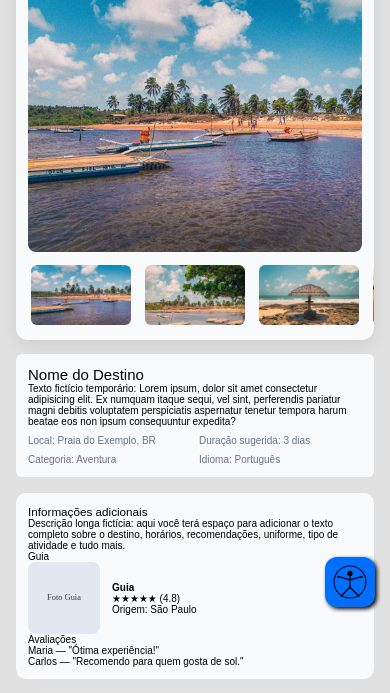
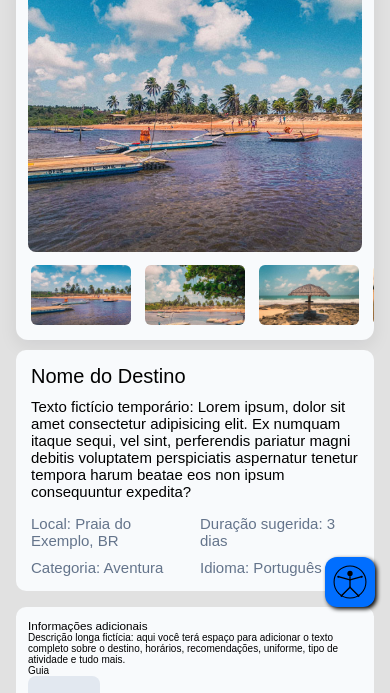
Before and after one commit to RAFAX-7/RR-Turismos, a plain HTML site: page agendar.html in a window 390 px wide. Shown: the part 147-840 px from the top of the page. Drawn offline with nearby package versions, Linux system fonts and the light colour scheme.

Commit message:
Começando estilizar card com nome do destino

```diff
--- a/agendar.html
+++ b/agendar.html
@@ -77,7 +77,7 @@
                 </div>
             </div>
 
-            <article class="info">
+            <article class="info-destino">
                 <h2 id="title">Nome do Destino</h2>
                 <p id="shortDesc">Texto fictício temporário: Lorem ipsum, dolor sit amet consectetur adipisicing elit.
                     Ex numquam itaque sequi, vel sint, perferendis pariatur magni debitis voluptatem perspiciatis
--- a/style/script.js
+++ b/style/script.js
@@ -748,7 +748,6 @@ if (window.location.pathname.endsWith("agendar.html")) {
         // Atualiza automaticamente ao carregar
         updatePrice();
 
-        // === MAPA DE ASSENTOS DO ÔNIBUS ===
         (function createBusLayout() {
             busMap.innerHTML = ''; // Limpa o mapa antes de gerar
 
@@ -817,8 +816,8 @@ if (window.location.pathname.endsWith("agendar.html")) {
             // Função que define quantos assentos podem ser escolhidos
             function maxSeatsAllowed() {
                 const people = Number(peopleEl.value) || 1;
-                // A cada 2 pessoas, 1 assento adicional (ex: 1-2→1, 3-4→2, 5-6→3, etc.)
-                return Math.ceil(people / 2);
+                // Agora: 1 pessoa = 1 assento, 2 pessoas = 2 assentos, etc.
+                return people;
             }
 
             // Atualiza o texto de assentos selecionados
@@ -851,7 +850,7 @@ if (window.location.pathname.endsWith("agendar.html")) {
                         selectedSeats.push(seatLabel);
                         el.classList.add('selected');
                     } else {
-                        alert(`Você pode selecionar no máximo ${maxSeats} assento(s) para ${peopleEl.value} pessoa(s).`);
+                        alert(`Você pode selecionar no máximo ${maxSeats} assento(s) para ${peopleEl.value} passagem(ns).`);
                     }
                 }
 
--- a/style/style.css
+++ b/style/style.css
@@ -1474,20 +1474,30 @@ body.dark-mode .formContato .formRodape input:hover {
     border-radius: 6px;
 }
 
-.info {
-    height: 10%;
-    margin-top: 14px;
-    padding: 12px;
+.info-destino {
+    height: 15%;
+    margin-top: 1rem;
+    padding: 1.5rem;
     background: var(--card);
-    border-radius: 6px;
+    border-radius: 1rem;
+}
+
+.info-destino h2 {
+    font-size: 2.5rem;
+}
+
+.info-destino p {
+    margin-top: 1rem;
+    font-size: 2rem;
 }
 
 .details-grid {
     display: grid;
     grid-template-columns: repeat(2, 1fr);
-    gap: 8px;
-    margin-top: 8px;
+    gap: 1rem;
+    margin-top: 1.5rem;
     color: var(--muted);
+    font-size: 2rem;
 }
 
 .additional {
@@ -1940,6 +1950,18 @@ body.dark-mode .formContato .formRodape input:hover {
         width: 100px;
         height: 60px
     }
+
+    .info-destino h2 {
+        font-size: 2rem;
+    }
+
+    .info-destino p {
+        font-size: 1.5rem;
+    }
+
+    .details-grid {
+        font-size: 1.5rem;
+    }
 }
 
 @media screen and (max-width: 855px) {
@@ -1953,7 +1975,6 @@ body.dark-mode .formContato .formRodape input:hover {
     .social-icons a:first-child {
         margin-left: 0;
     }
-
 }
 
 @media screen and (max-width: 810px) {
@@ -2077,10 +2098,7 @@ body.dark-mode .formContato .formRodape input:hover {
     .social-icons a:first-child {
         margin-left: 0;
     }
-
-
-}
-
+}
 
 @media screen and (max-width: 600px) {
 
```
